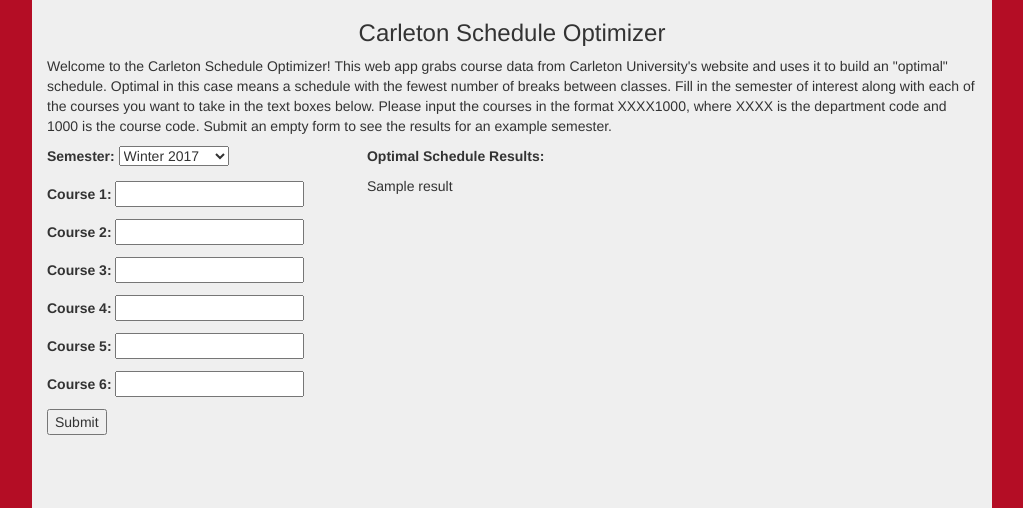
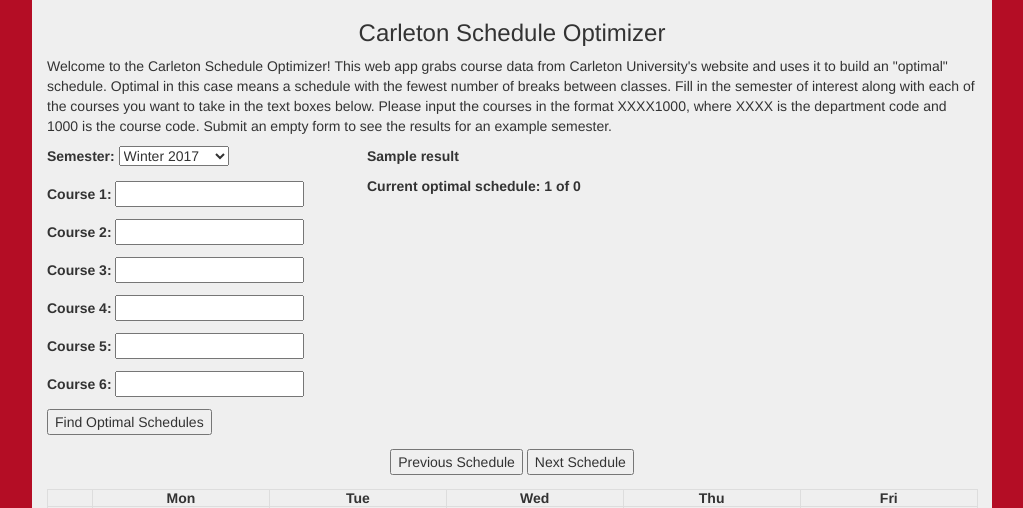
Before and after one commit to MohamedHozayen/Carleton-Schedule-Optimizer, a Django app: template scheduler/templates/scheduler/index.html in a window 1280 px wide. Shown: the top 508 px of the page, without its empty margins (128-1151 px from the left). Run offline with Django 3.2, Linux system fonts and the light colour scheme; tables that the repository leaves empty hold one stand-in row (values such as "Sample post"); the template is opened without the code that fills it: values that come from a table or form of the project are taken from there, most other values are stand-ins (such as "Sample title", 1, 10 or a date in 2020); some libraries are stand-ins or nearby versions.

Commit message:
The user can now cycle through all optimal schedules

```diff
--- a/scheduler/static/scheduler/calendarcode.js
+++ b/scheduler/static/scheduler/calendarcode.js
@@ -93,3 +93,9 @@ function addSectionsToCalendar(sections) {
     addCalanderEvent(courseCode, start, end, [day], colour);
   }
 }
+
+function displayNewSchedule(scheduleNumber) {
+  $('#calendar').fullCalendar('removeEvents');
+  currentSchedule.Value += 1;
+  addSectionsToCalendar(schedules[currentSchedule.Value]);
+}
--- a/scheduler/static/scheduler/schedulerstyles.css
+++ b/scheduler/static/scheduler/schedulerstyles.css
@@ -14,7 +14,7 @@ body {
 
 #sides {
 	background-color: #B40D25;
-	height: 185%;
+	height: 200%;
 	width: 12.5%;
 }
 
@@ -24,11 +24,11 @@ body {
   float: right;
 }
 
-#result {
+/*#scheduleInfo {
 	width: 100%;
 	height: 40%;
   overflow-y: scroll;
-}
+}*/
 
 /*This is for the calendar*/
 .fc-today {
--- a/scheduler/templates/scheduler/index.html
+++ b/scheduler/templates/scheduler/index.html
@@ -31,24 +31,16 @@
 							<form action="" method="post">
 							    {% csrf_token %}
 							    {{ form.as_p }}
-							    <input type="submit" value="Submit" />
+							    <input type="submit" value="Find Optimal Schedules" />
 							</form>
 
 						</div>
 			        <div class="col-md-8">
 
 								{% if result %}
-										<p><strong>Optimal Schedule Results:</strong><p>
-										<div id="result">{{ result|linebreaksbr }}</div>
-
-										<script>
-										$(document).ready(function() {
-											// schedules is a JSON file containing all of the returned schedules
-											var schedules = {{ djangoJSON|safe }};
-											addSectionsToCalendar(schedules[0]);
-										});
-										</script>
-
+										<p><strong>{{ result|linebreaksbr }}</strong><p>
+										<div id="scheduleNumber"></div>
+										<div id="scheduleInfo"></div>
 								{% endif %}
 
 								{% if error %}
@@ -58,6 +50,81 @@
 							</div>
 			    </div>
 
+					{% if result %}
+						<script>
+						$(document).ready(function() {
+							var currentSchedule = 0;
+
+							// schedules is a JSON file containing all of the returned schedules
+							var schedules = {{ djangoJSON|safe }};
+							addSectionsToCalendar(schedules[currentSchedule]);
+
+							var previous = document.getElementById('previous');
+							var next = document.getElementById('next');
+							var scheduleInfo = document.getElementById('scheduleInfo');
+							var scheduleNumber = document.getElementById('scheduleNumber');
+							scheduleInfo.innerHTML = updateScheduleInfo();
+							updateCurrentSchedule();
+
+							function updateCurrentSchedule() {
+								scheduleNumber.innerHTML = '<p><strong>Current optimal schedule: '+(currentSchedule+1)+' of '+schedules.length+'</strong><p>';
+							}
+
+							function updateScheduleInfo() {
+								crns = [];
+								courseInfos = [];
+								for (section in schedules[currentSchedule]) {
+									courseCRN = schedules[currentSchedule][section].CRN;
+									if ($.inArray(courseCRN, crns) == -1) {
+										crns.push(courseCRN);
+										title = schedules[currentSchedule][section].title;
+								    courseCode = schedules[currentSchedule][section].courseCode;
+								    courseType = schedules[currentSchedule][section].courseType;
+										s = ''+title+' '+courseCode+' '+courseType+' ('+courseCRN+')<br>';
+										courseInfos.push(s);
+									}
+								}
+								s = '';
+								courseInfos = courseInfos.sort();
+								for (info in courseInfos) {
+									s += courseInfos[info];
+								}
+								return s;
+							};
+
+							previous.onclick = function() {
+								if (currentSchedule > 0) {
+									currentSchedule -= 1;
+								}
+								else {
+									currentSchedule = schedules.length - 1;
+								}
+								$('#calendar').fullCalendar('removeEvents');
+							  addSectionsToCalendar(schedules[currentSchedule]);
+								scheduleInfo.innerHTML = updateScheduleInfo();
+								updateCurrentSchedule();
+							};
+							next.onclick = function() {
+								if (currentSchedule < schedules.length - 1) {
+									currentSchedule += 1;
+								}
+								else {
+									currentSchedule = 0;
+								}
+								$('#calendar').fullCalendar('removeEvents');
+							  addSectionsToCalendar(schedules[currentSchedule]);
+								scheduleInfo.innerHTML = updateScheduleInfo();
+								updateCurrentSchedule();
+							};
+
+						});
+						</script>
+					{% endif %}
+
+					<div id='buttons' style='text-align:center'>
+						<input id="previous" type="button" value="Previous Schedule" />
+						<input id="next" type="button" value="Next Schedule" />
+					</div>
 					<div id='calendar'></div>
 
 			    <div id='footer'>Designed and developed by <a href='http://seanrt.github.io/'>Sean Tohidi</a></div>
```
Also changed, not shown: ScheduleOptimizer.py (+4 -3 lines).
